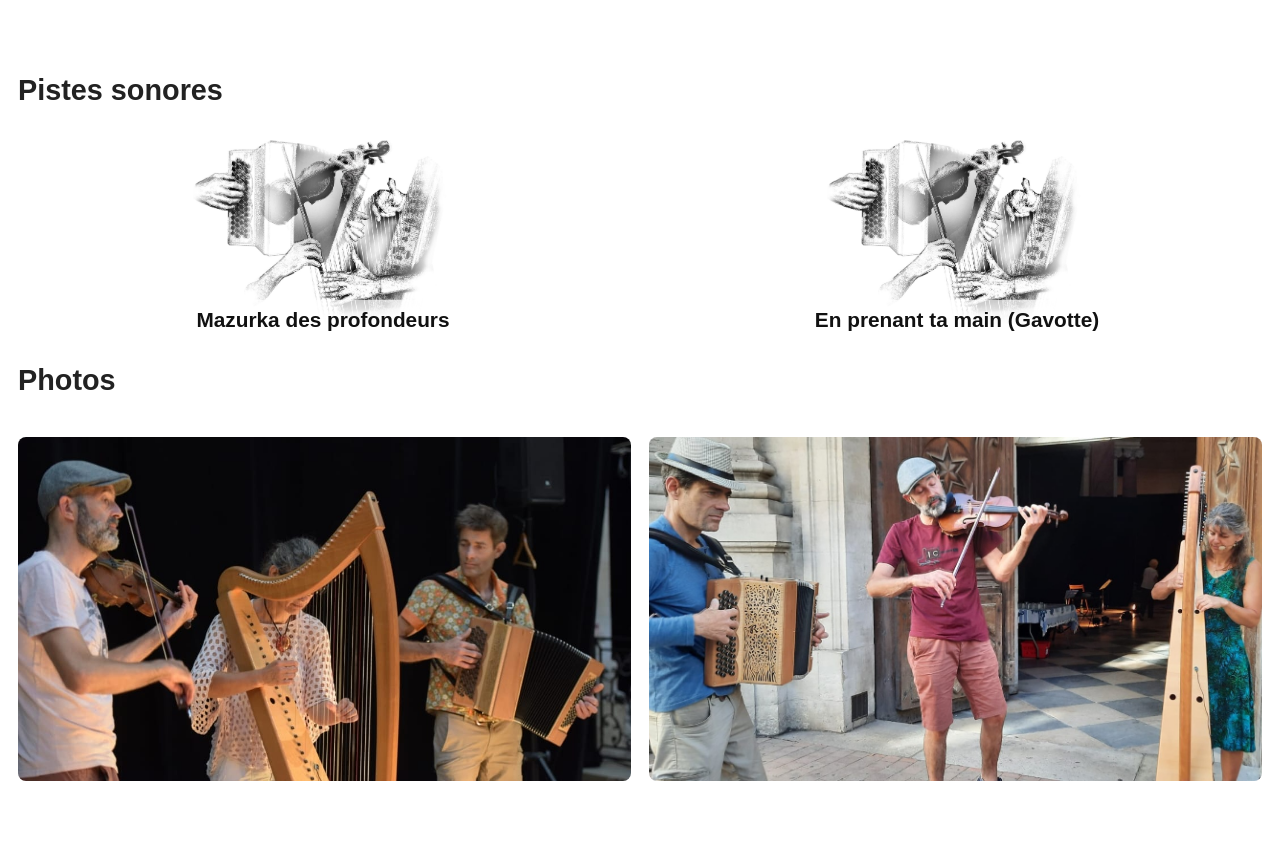
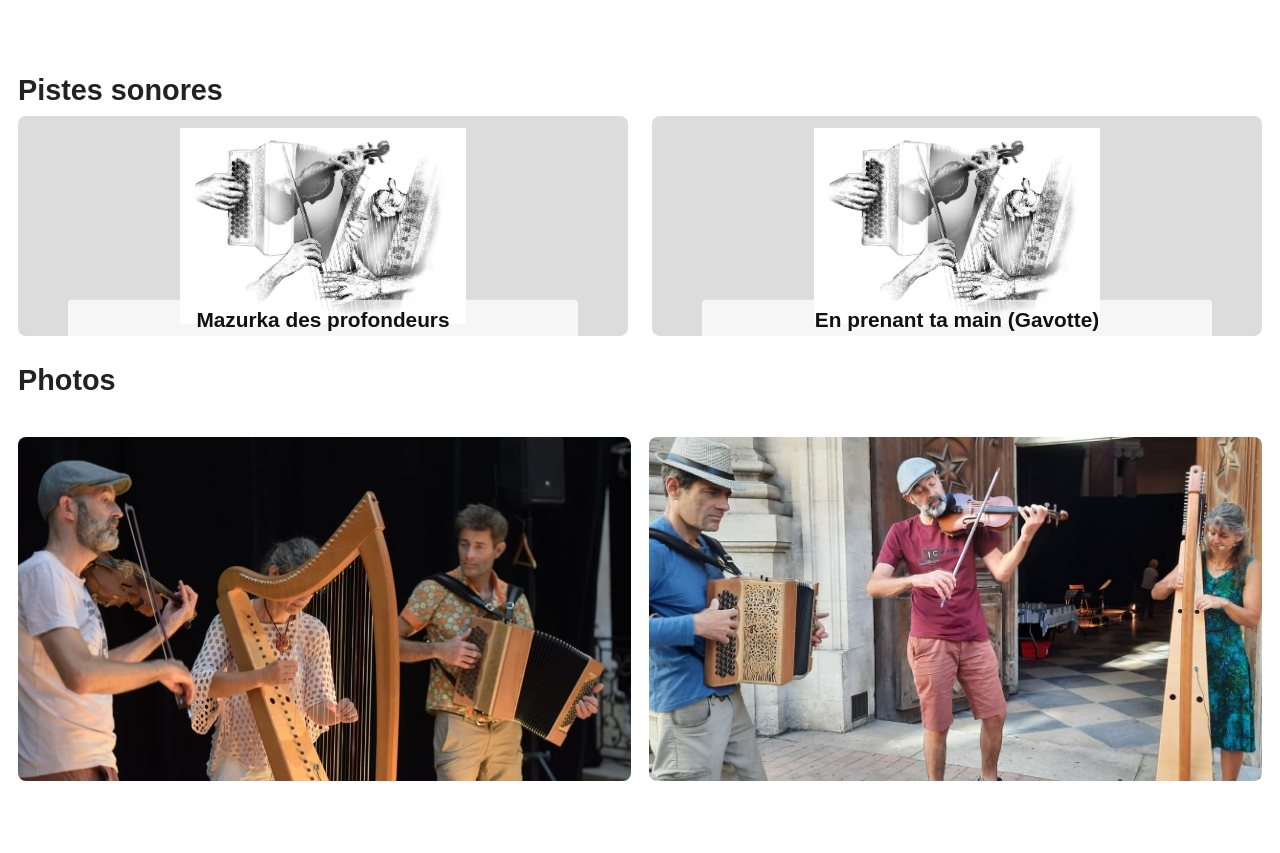
Before and after one commit to bayesiancook/les-doigts-qui-dansent-bal-folk, a Jekyll site: the page built from galerie.md, in a window 1280 px wide. Shown: the part 584-1437 px from the top of the page. Built offline with Jekyll 4.4.1, drawn with Linux system fonts in a browser that asks for light colours.

```diff
--- a/assets/css/style.css
+++ b/assets/css/style.css
@@ -143,7 +143,7 @@ h2 {
   height: 220px;
 
   object-fit: contain;
-  background: white;
+  background: gainsboro;
 
   padding: 12px;
   box-sizing: border-box;
@@ -155,8 +155,8 @@ h2 {
 .audio-title {
   position: absolute;
   bottom: 16px;
-  left: 12px;
-  right: 12px;
+  left: 50px;
+  right: 50px;
   transform: translateY(50%);
 
   text-align: center;
```
